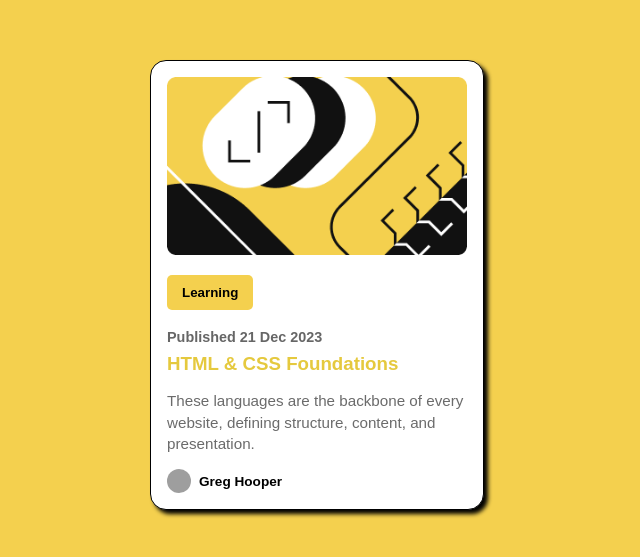
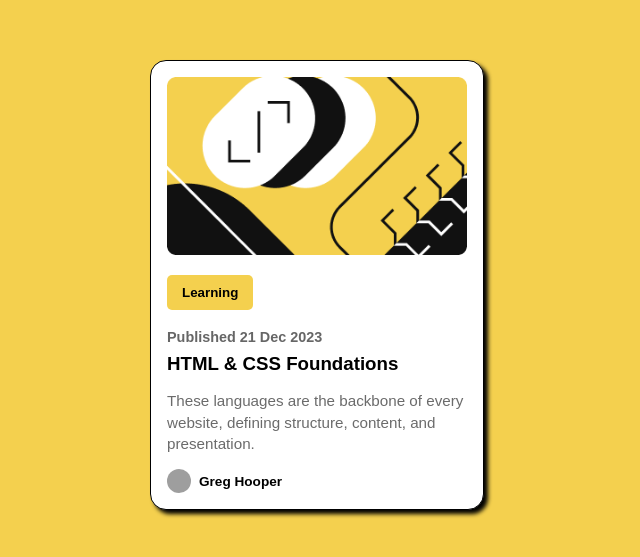
Before and after one commit to calebtolorunleke/blogcard_api, a plain HTML site: page index.html in a window 1280 px wide. Shown: the part 115-672 px from the top of the page, without its empty margins (323-963 px from the left). Drawn offline with Linux system fonts and the light colour scheme; grey boxes are pictures that could not be loaded.

Commit message:
update on the blogcard api

```diff
--- a/style.css
+++ b/style.css
@@ -60,7 +60,7 @@ button:hover {
 
 /* Typography */
 h3 {
-  color: #e5c93e;
+  color: #000;
   font-weight: bold;
   margin: 0.5rem 0;
 }
```
